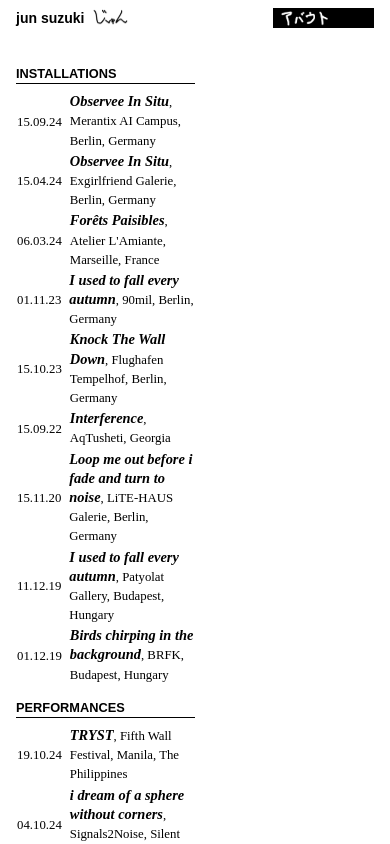
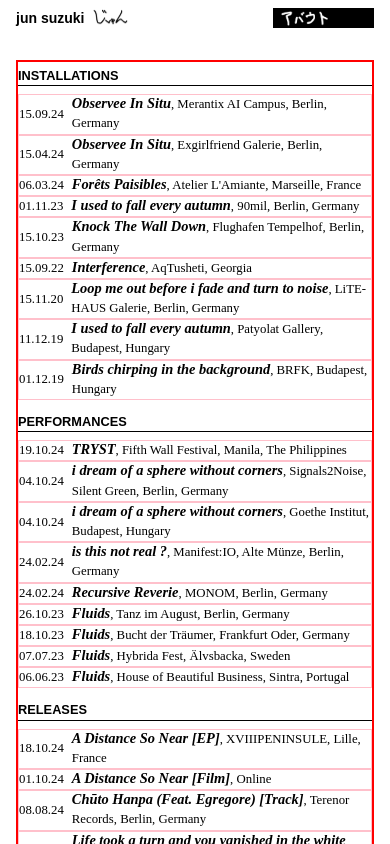
Before and after one commit to szkjn/jiko-shoukai, a SvelteKit app: page / in a window 390 px wide. Shown: the top 844 px of the page. Built offline with nearby package versions, Linux system fonts and the light colour scheme.

Commit message:
Restructured left and right panels to implement responsiveness

```diff
--- a/src/components/About.svelte
+++ b/src/components/About.svelte
@@ -32,10 +32,6 @@
 </div>
 
 <style>
-  .about-panel {
-    /* border: 1px solid red; */
-    /* width: 100vw; */
-  }
   p {
     font-family: "Averia Serif Libre", serif;
     font-size: 0.8rem;
--- a/src/components/Footer.svelte
+++ b/src/components/Footer.svelte
@@ -16,19 +16,21 @@
 
 <style>
   * {
-    font-family: "Averia Serif Libre", serif;
     font-size: 0.8rem;
-    line-height: 1rem;
     user-select: none;
   }
 
   footer {
     border-top: 1px solid black;
+    margin-bottom: 0;
   }
   p {
     text-align: center;
   }
   span {
+    font-family: "Averia Serif Libre", serif;
+    font-size: 0.8rem;
+    line-height: 1rem;
     font-weight: 900;
   }
   img {
--- a/src/components/Header.svelte
+++ b/src/components/Header.svelte
@@ -2,7 +2,7 @@
   import { createEventDispatcher } from "svelte";
 
   export let title = "jun suzuki";
-  export let isPanelOffScreen: boolean;
+  export let isAboutVisible: boolean;
 
   const dispatch = createEventDispatcher();
 
@@ -21,7 +21,7 @@
       class="text-sm font-bold pl-2 flex flex-row gap-2 items-center"
       on:click={handleAboutClick}
     >
-      {#if isPanelOffScreen}<img
+      {#if isAboutVisible}<img
           src="/png/back.png"
           alt="jun-in-japanese"
           class="back"
--- a/src/routes/+page.svelte
+++ b/src/routes/+page.svelte
@@ -4,26 +4,17 @@
   import { projects } from "../data/projects";
   import type { Project } from "../types/project";
   import type { Category } from "../types/project";
-  import { onMount } from "svelte";
 
-  let isPanelOffScreen = false;
-  let selectedCategory: Category | null = null;
+  let isAboutVisible = false;
   let selectedProject: Project | null = null;
 
   function handleAboutClick() {
-    isPanelOffScreen = !isPanelOffScreen;
+    isAboutVisible = !isAboutVisible;
     selectedProject = null;
-    // Scroll the window to the top
     window.scrollTo({
       top: 0,
       behavior: "instant",
     });
-  }
-
-  $: {
-    if (typeof document !== "undefined") {
-      document.body.style.overflow = isPanelOffScreen ? "hidden" : "";
-    }
   }
 
   let categories: Category[] = [
@@ -33,15 +24,6 @@
     "talks",
     "programming",
   ];
-
-  const handleCategorySelect = (category: Category) => {
-    // Toggle category selection
-    selectedCategory = selectedCategory === category ? null : category;
-    // Deselect project when category changes
-    if (selectedCategory !== category) {
-      selectedProject = null;
-    }
-  };
 
   const handleProjectSelect = (project: Project) => {
     selectedProject = selectedProject === project ? null : project;
@@ -69,9 +51,9 @@
 </script>
 
 <div class="page-container">
-  <Header on:about-click={handleAboutClick} {isPanelOffScreen} />
-  <main class="flex flex-row w-full justify-between">
-    <div class="left-panel {isPanelOffScreen ? 'off-screen' : ''}">
+  <Header on:about-click={handleAboutClick} {isAboutVisible} />
+  <main class="flex flex-row flex-no-wrap w-full justify-between">
+    <div class="left-panel {isAboutVisible ? 'invisible' : ''}">
       <!-- Display categories and their projects -->
       {#each categories as category}
         <div class="category-section">
@@ -96,7 +78,10 @@
                 </div>
               </button>
               {#if selectedProject === project}
-                <p class="desc pb-4">
+                <div
+                  class="project-details flex flex-row align-items justify-between pb-4"
+                >
+                  <p class="desc">
                     {@html project.desc
                       .replace(/\n\n/g, "<br /><br />")
                       .replace(/\n/g, "<br />")}
@@ -110,6 +95,14 @@
                       {/each}
                     {/if}
                   </p>
+                  <div
+                    class="image-container flex flex-row flex-wrap justify-end"
+                  >
+                    {#each selectedProject.img as image}
+                      <img src="images/{image}" alt={selectedProject.title} />
+                    {/each}
+                  </div>
+                </div>
               {/if}
             {/each}
           </div>
@@ -117,15 +110,15 @@
       {/each}
     </div>
 
-    <div class="right-panel" style="width: {!isPanelOffScreen ? '33%' : '50%'}">
-      {#if selectedProject}
+    <div class="right-panel {isAboutVisible ? 'visible' : ''}">
+      <!-- {#if selectedProject}
         <div class="image-container flex flex-col">
           {#each selectedProject.img as image}
             <img src="images/{image}" alt={selectedProject.title} />
           {/each}
         </div>
-      {/if}
-      {#if isPanelOffScreen}
+      {/if} -->
+      {#if isAboutVisible}
         <About />
       {/if}
     </div>
@@ -147,7 +140,7 @@
   }
 
   img {
-    max-width: 100%;
+    max-width: 70%;
     max-height: 70vh;
     height: auto;
   }
@@ -158,13 +151,13 @@
     margin: 0 auto;
   }
   .left-panel {
-    width: 50%;
-    /* border: 2px solid black; */
+    width: 100%;
+    border: 2px solid red;
     transition: transform 0.3s ease;
   }
 
-  .left-panel.off-screen {
-    transform: translateX(-110%);
+  .left-panel.invisible {
+    display: none;
   }
 
   .category-btn {
@@ -177,23 +170,32 @@
     font-family: "Libre Franklin", sans-serif;
     font-size: 0.8rem;
     user-select: none;
+    width: 50%;
+  }
+  .project-list {
     width: 100%;
   }
-  /* .category-btn:hover {
-    color: #83a;
-    border-bottom: 1px solid #83a;
-  } */
   .project-header {
     padding: 0;
-    width: fit-content;
-    border: 1px solid white;
+    width: 100%;
+    border: 1px solid pink;
     user-select: none;
+  }
+  .project-header > div,
+  .desc {
+    width: 50%;
   }
 
   .project-header:hover {
     /* text-decoration: underline; */
     background: black;
     color: white;
+  }
+
+  .image-container {
+    width: 45%;
+    border: 1px solid green;
+    align-items: end;
   }
 
   .date {
@@ -230,16 +232,51 @@
   }
 
   .right-panel {
-    display: flex;
+    display: none;
     justify-content: flex-end;
     user-select: none;
-    position: sticky;
-    top: 60px;
-    height: 100%;
-    /* border: 1px solid black; */
+    width: 100%;
+    border: 1px solid blue;
   }
 
+  .right-panel.visible {
+    width: 50%;
+    display: flex !important;
+  }
+  @media (max-width: 960px) {
+    .left-panel {
+      width: 100%;
+    }
+    .left-panel.invisible {
+      display: none;
+    }
+
+    .category-btn {
+      width: 100%;
+    }
+
+    .right-panel {
+      display: none;
+    }
+    .right-panel.visible {
+      width: 100%;
+    }
+  }
+
+  @media (max-width: 760px) {
+    .project-details {
+      flex-direction: column;
+    }
+    .project-header > div,
+    .desc,
     .image-container {
-    align-items: end;
+      width: 100%;
+    }
+    .image-container {
+      justify-content: start;
+    }
+    img {
+      max-width: 100%;
+    }
   }
 </style>
```
Also changed, not shown: src/data/projects.ts (+3 -3 lines). Lines whose indentation alone changed are shown as unchanged.
